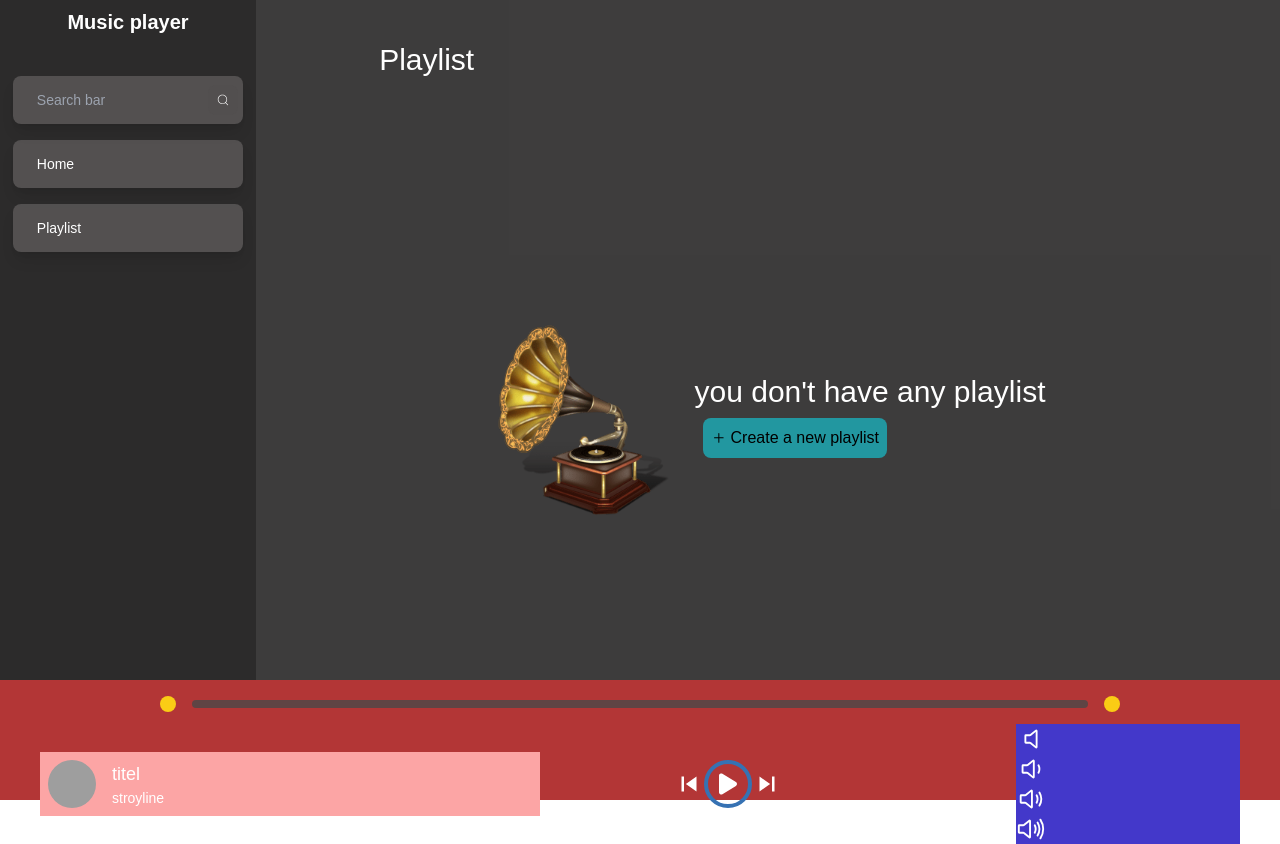
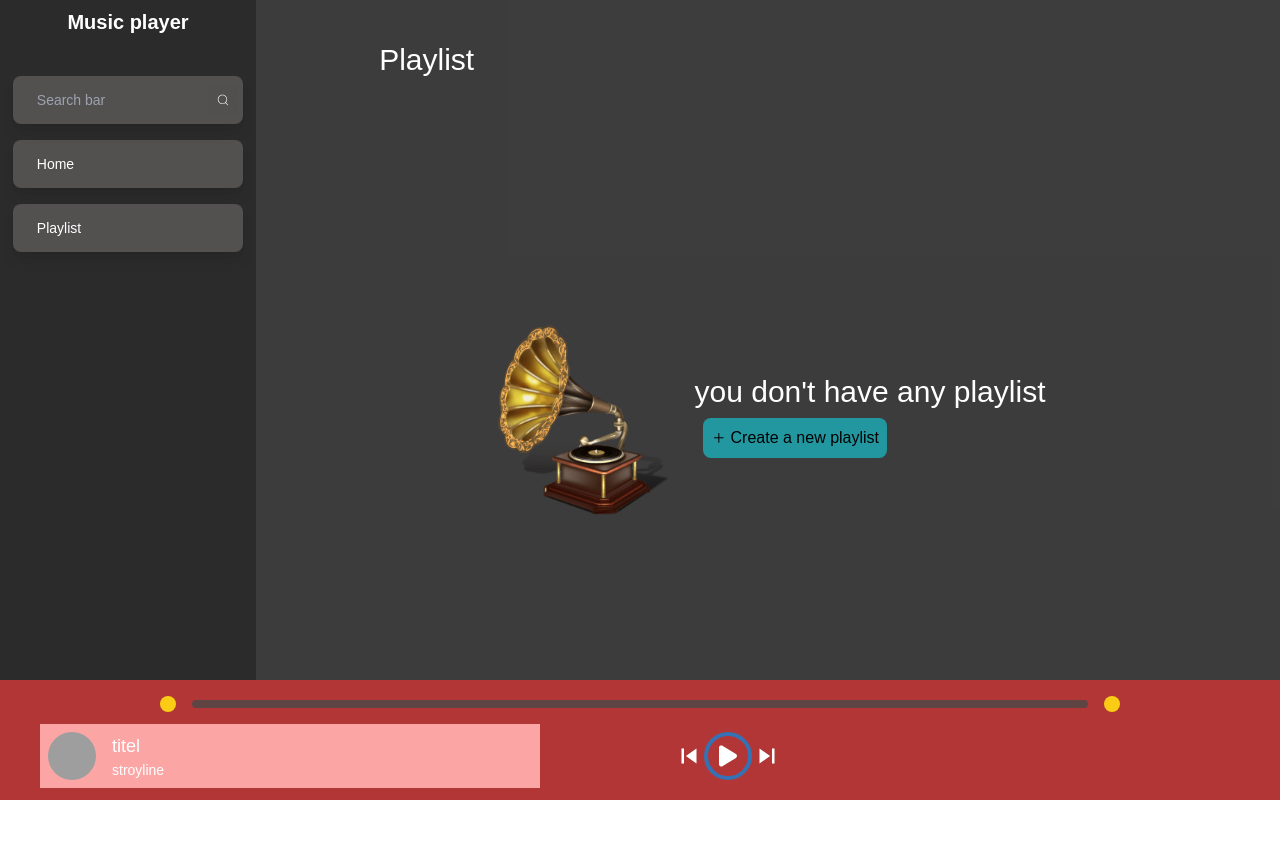
Before and after one commit to suman021999/Music-Player, a React (Vite) app in the folder client/: page /playlist in a window 1280 px wide. After the commit the page ends 800 px from the top, so only its background shows below. Built offline with nearby package versions, Linux system fonts and the light colour scheme; grey boxes are pictures that could not be loaded.

Commit message:
description

```diff
--- a/client/src/components/Playlist/Sound.jsx
+++ b/client/src/components/Playlist/Sound.jsx
@@ -1,26 +1,20 @@
 import React from 'react'
-import { IoVolumeLowOutline } from "react-icons/io5";
-import { IoVolumeMediumOutline } from "react-icons/io5";
-import { IoVolumeHighOutline } from "react-icons/io5";
-import { IoVolumeOffOutline } from "react-icons/io5";
+// import { IoVolumeLowOutline } from "react-icons/io5";
+// import { IoVolumeMediumOutline } from "react-icons/io5";
+// import { IoVolumeHighOutline } from "react-icons/io5";
+// import { IoVolumeOffOutline } from "react-icons/io5";
 const Sound = () => {
+
+  const issound = true
+  // const issound = false
   return (
     <div className='bg-indigo-700 w-56'>
-      <div className='mute'>
-      <IoVolumeOffOutline />
-      </div>
+{/*
+      {
+        issound ? <IoVolumeOffOutline />: <IoVolumeHighOutline />
+      } */}
 
-      <div className='sound1'>
-      <IoVolumeLowOutline />
-      </div>
 
-      <div className='sound2'>
-      <IoVolumeMediumOutline />
-      </div>
-
-      <div className='sound3 highvolume'>
-      <IoVolumeHighOutline />
-      </div>
 
     </div>
   )
```
Also changed, not shown: client/src/components/Playlist/ss.md (added, +15 -0 lines).
